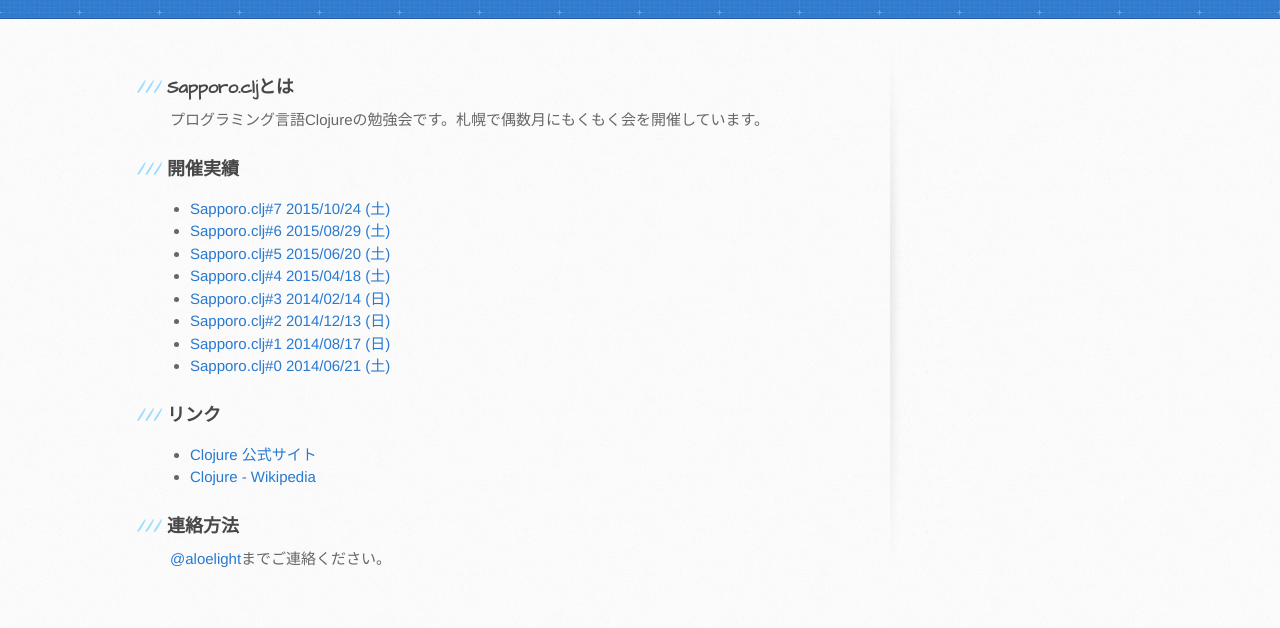
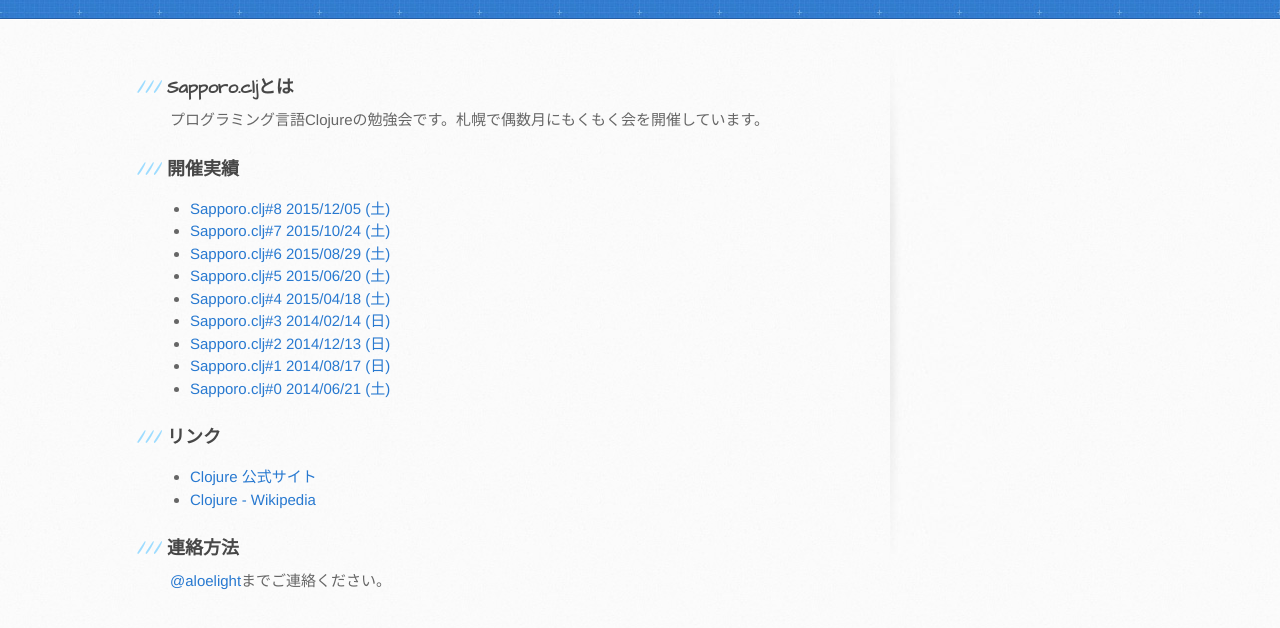
Before and after one commit to sapporoclj/sapporoclj.github.io, a plain HTML site: page index.html in a window 1280 px wide. Shown: the part 148-776 px from the top of the page. Drawn offline with Linux system fonts and the light colour scheme.

Commit message:
Sapporo.clj#8 2015/12/05を追加

```diff
--- a/index.html
+++ b/index.html
@@ -33,6 +33,7 @@
 
           <h3><a id="designer-templates" class="anchor" href="#designer-templates" aria-hidden="true"><span class="octicon octicon-link"></span></a>開催実績</h3>
             <ul>
+              <li><a class="anchor" href="https://atnd.org/events/72333">Sapporo.clj#8 2015/12/05 (土)</a></li>
               <li><a class="anchor" href="https://atnd.org/events/70875">Sapporo.clj#7 2015/10/24 (土)</a></li>
               <li><a class="anchor" href="https://atnd.org/events/68964">Sapporo.clj#6 2015/08/29 (土)</a></li>
               <li><a class="anchor" href="https://atnd.org/events/67224">Sapporo.clj#5 2015/06/20 (土)</a></li>
```
